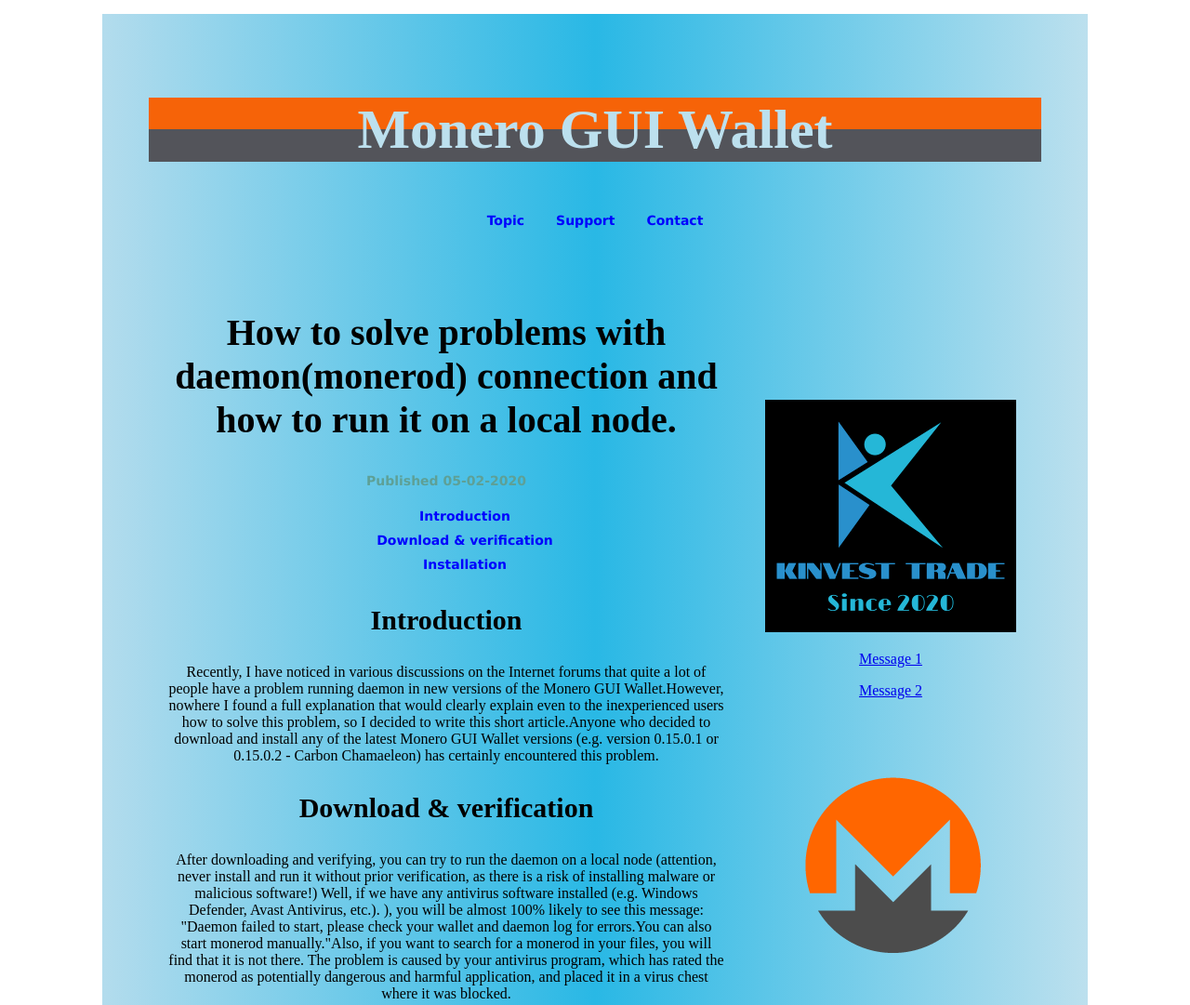
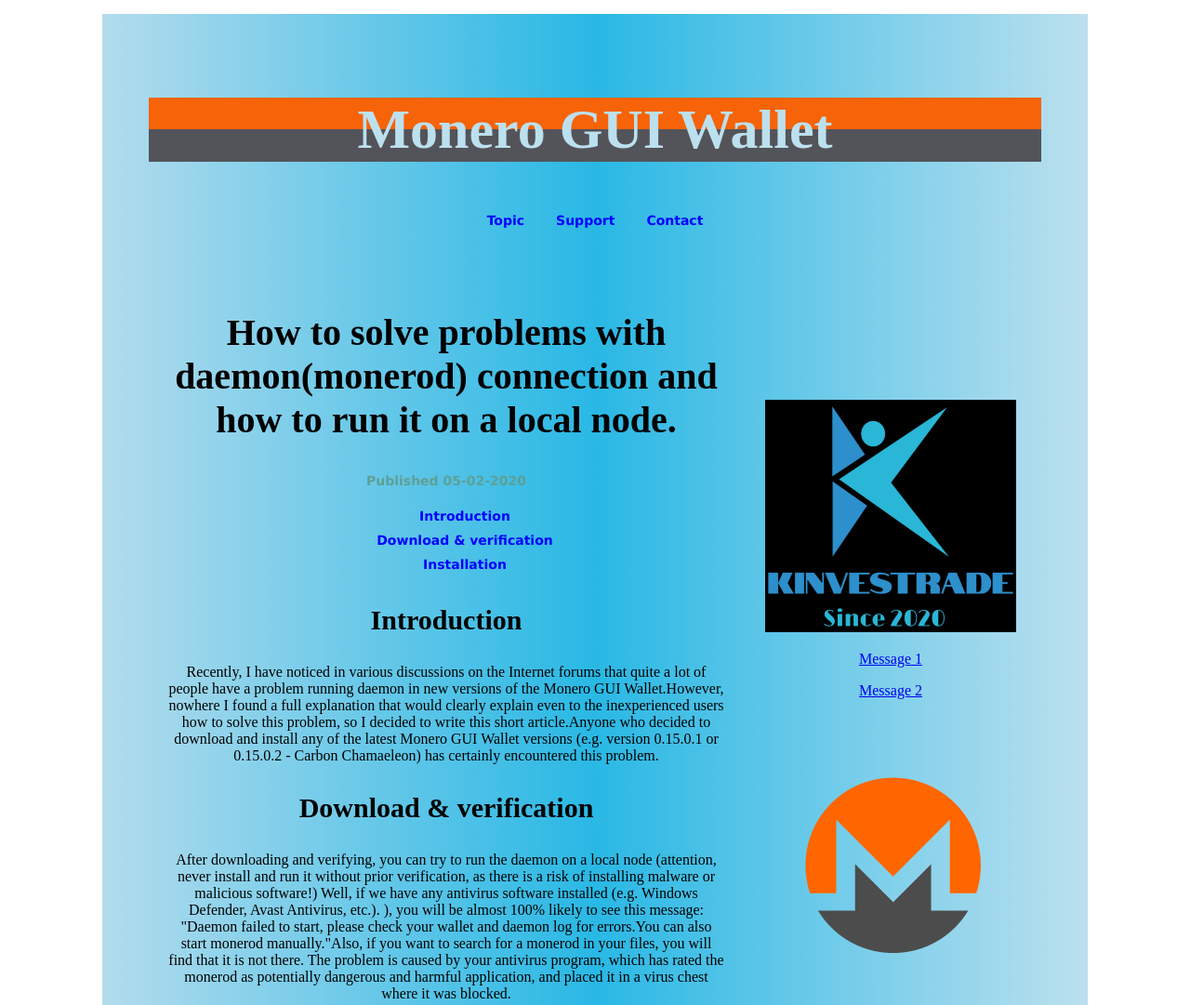
Before and after one commit to Fenix2013/Web-Test-Project, a plain HTML site: page index.html in a window 1280 px wide. Shown: the top 1081 px of the page at 93% size. Drawn offline with Linux system fonts and the light colour scheme.

Commit message:
Logo change

```diff
--- a/index.html
+++ b/index.html
@@ -2,7 +2,7 @@
 <html lang="en" dir="ltr">
   <head>
     <meta charset="utf-8">
-    <title>Kinvest Trade Academy</title>
+    <title>Kinvestrade Academy</title>
     <meta name="description" content="How to run Monerod at local node">
     <meta name="author:" content="Kinvest Trade">
     <meta name="keywords" content="Monero,Monerod,daemon,wallet,GUI">
@@ -51,7 +51,7 @@
       </section>
 
       <aside class="column">
-        <img src="wpimages/kinvest_logo.png" alt="Kinvest Trade">
+        <img src="wpimages/kinvestrade_logo.png" alt="Kinvestrade">
         <blockquote cite="http://coinguides.org/daemon-failed-to-start-error-fix/">
           <a href="http://coinguides.org/daemon-failed-to-start-error-fix/">Message 1</a>
         </blockquote>
```
Also changed, not shown: wpimages/kinvest_logo.png (deleted), wpimages/kinvestrade_logo.png (added).
